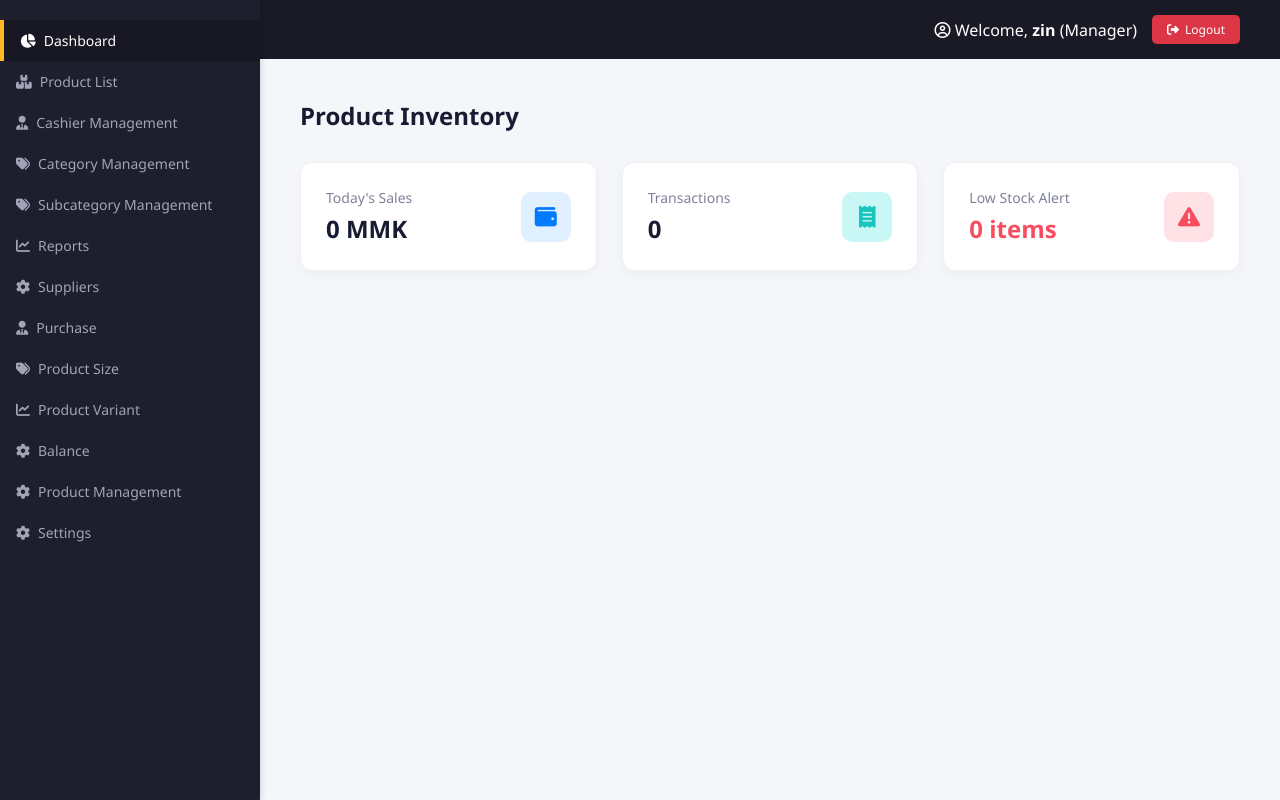
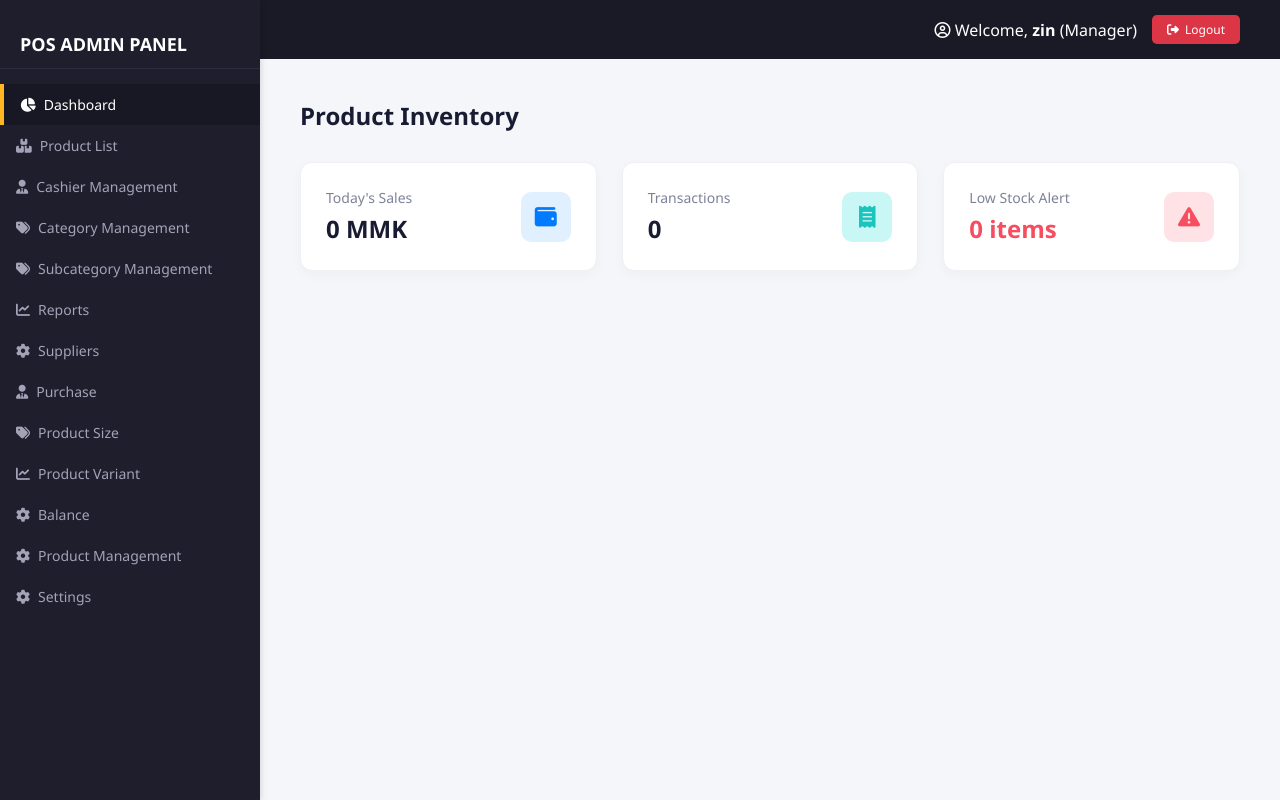
Before and after one commit to zthawdarphyo/my_pos_project, a Django app: page /products/dashboard/ in a window 1280 px wide. Run offline with Django 5.2, Linux system fonts and the light colour scheme; data comes from the database, SQL or seed files in the repository; data that the repository does not hold is empty.

Commit message:
change ui

```diff
--- a/products/templates/products/admin_dashboard.html
+++ b/products/templates/products/admin_dashboard.html
@@ -81,6 +81,9 @@
 <body>
 
     <div class="sidebar">
+        <div class="sidebar-brand">
+        POS ADMIN PANEL
+        </div>
 
         <a class="menu-item" id="menu-dashboard" onclick="switchTab('dashboard')"><i class="fa-solid fa-chart-pie"></i> Dashboard</a>
         <a class="menu-item" id="menu-products" onclick="switchTab('products')"><i class="fa-solid fa-boxes-stacked"></i> Product List</a>
```
